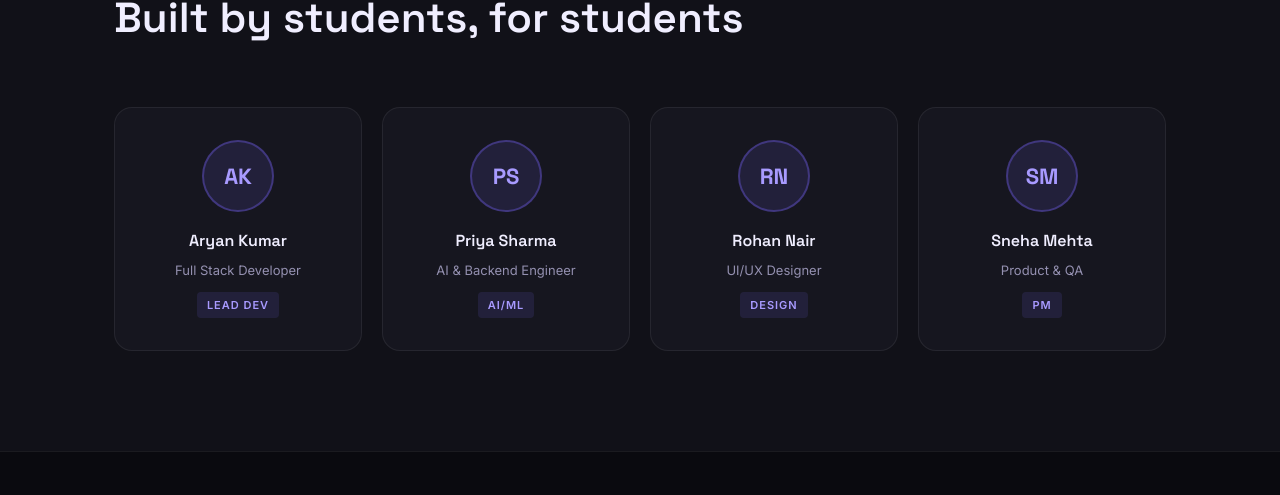
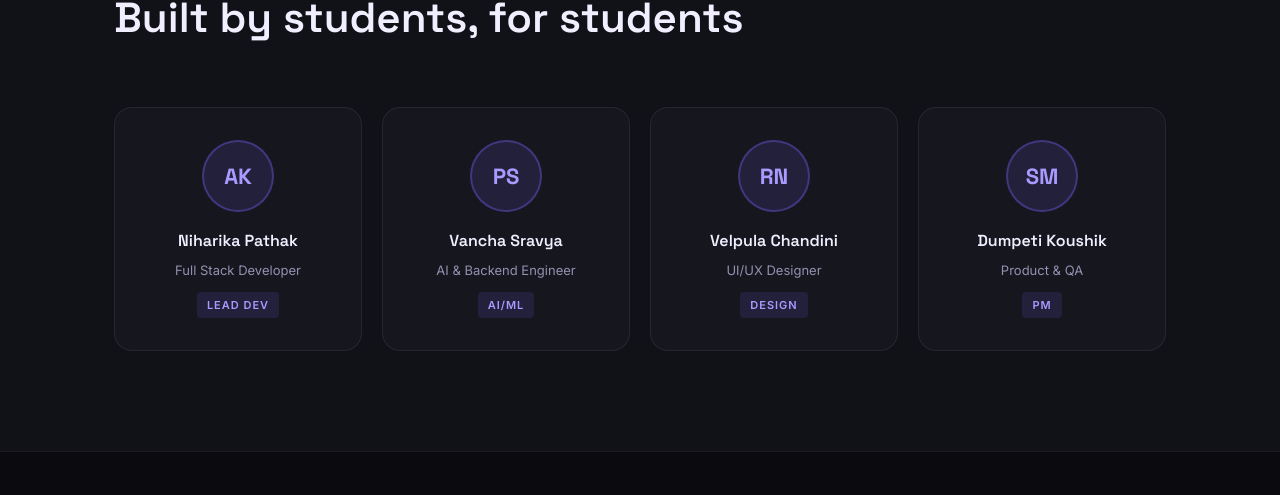
Before and after one commit to 2303a51124/AIAC-Project, a plain HTML site: page index.html in a window 1280 px wide. Shown: the part 5695-6190 px from the top of the page. Drawn offline with Linux system fonts and the light colour scheme.

```diff
--- a/index.html
+++ b/index.html
@@ -1115,25 +1115,25 @@
       <div class="team-grid fade-in">
         <div class="team-card">
           <div class="team-avatar">AK</div>
-          <h4>Aryan Kumar</h4>
+          <h4>Niharika Pathak</h4>
           <p>Full Stack Developer</p>
           <span class="role-badge">Lead Dev</span>
         </div>
         <div class="team-card">
           <div class="team-avatar">PS</div>
-          <h4>Priya Sharma</h4>
+          <h4>Vancha Sravya</h4>
           <p>AI & Backend Engineer</p>
           <span class="role-badge">AI/ML</span>
         </div>
         <div class="team-card">
           <div class="team-avatar">RN</div>
-          <h4>Rohan Nair</h4>
+          <h4>Velpula Chandini</h4>
           <p>UI/UX Designer</p>
           <span class="role-badge">Design</span>
         </div>
         <div class="team-card">
           <div class="team-avatar">SM</div>
-          <h4>Sneha Mehta</h4>
+          <h4>Dumpeti Koushik</h4>
           <p>Product & QA</p>
           <span class="role-badge">PM</span>
         </div>
```
